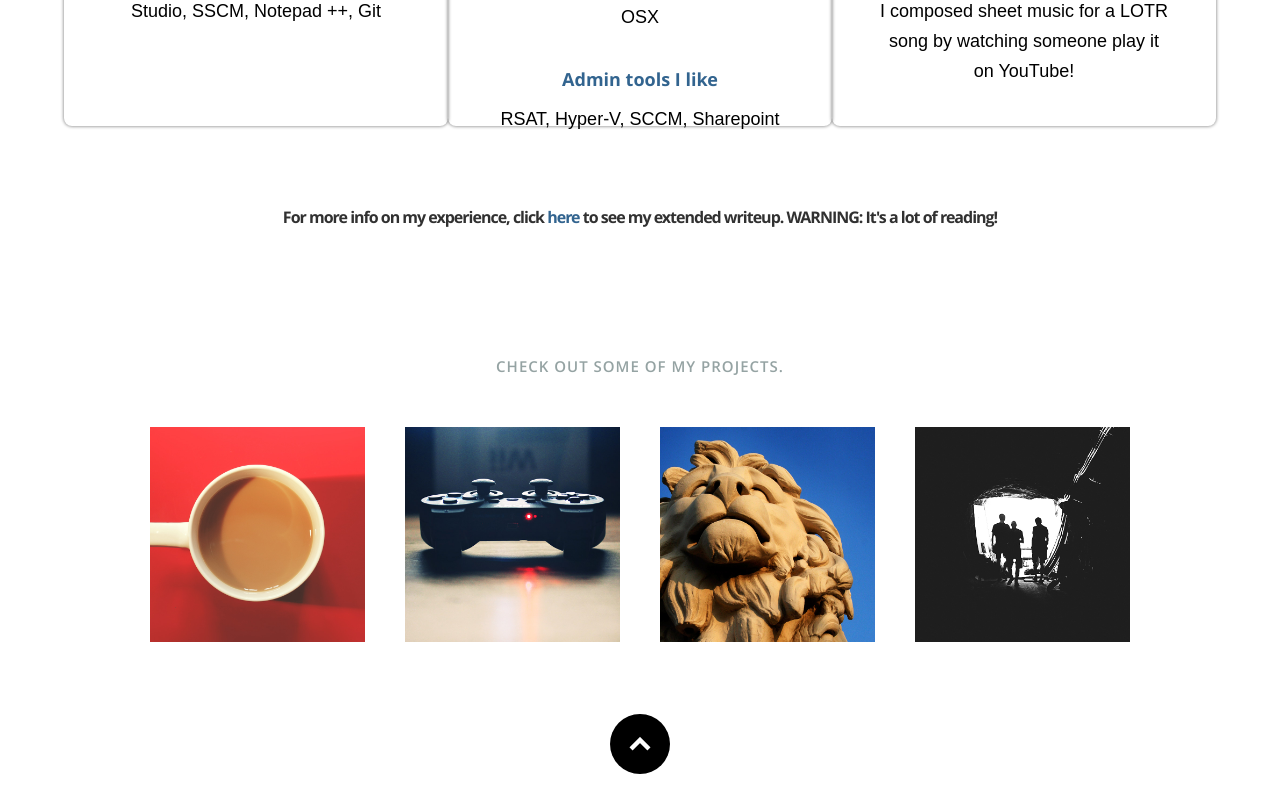
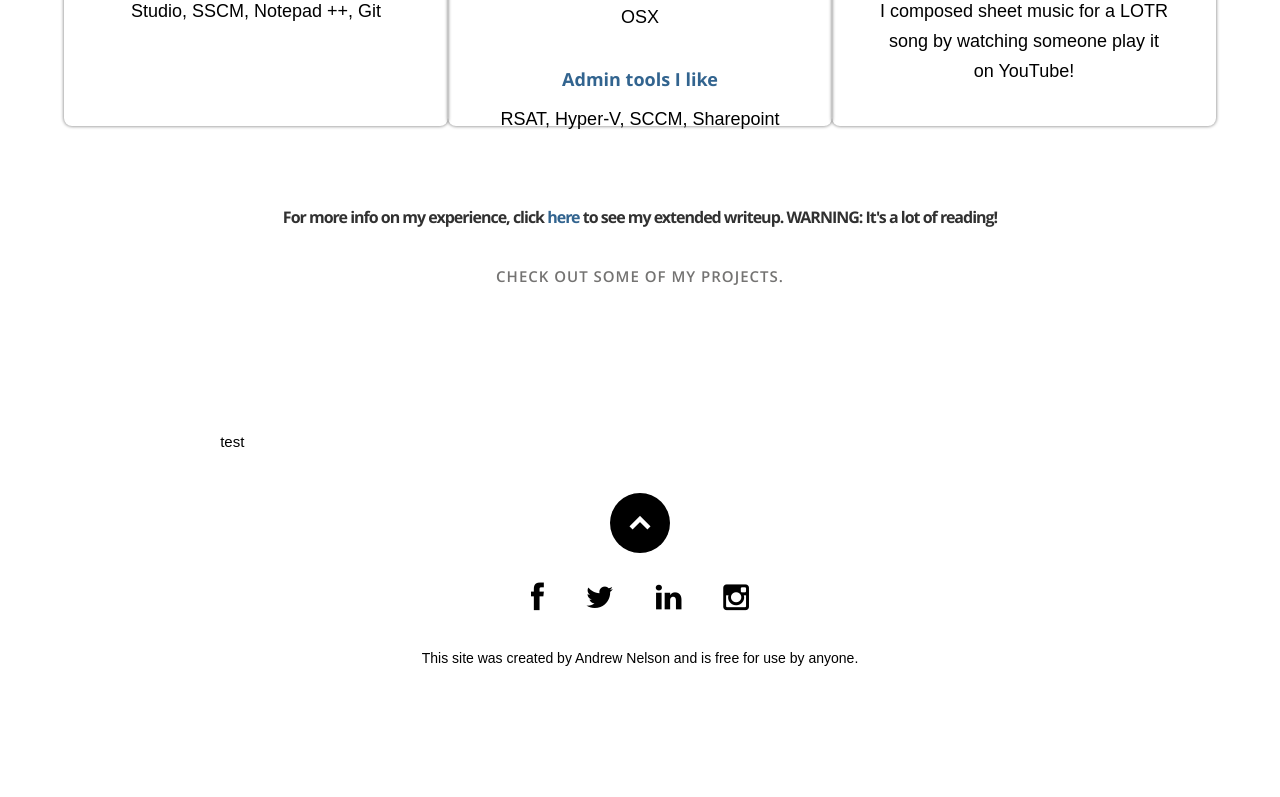
Before and after one commit to Saintroi/saintroi.github.io, a React (Create React App) app: page / in a window 1280 px wide. Shown: the part 2000-2797 px from the top of the page. After the commit the page ends 2721 px from the top, so only its background shows below. Built offline with nearby package versions, Linux system fonts and the light colour scheme.

Commit message:
CSS Overhaul for Project Cards - Initial

```diff
--- a/public/css/layout.css
+++ b/public/css/layout.css
@@ -213,8 +213,9 @@ ul#nav li.current a { color: var(--secondary-color); }
 }
 #about .profile-pic {
    position: relative;
-   width: 120px;
-   height: 120px;
+   object-fit: cover;
+   width: 200px;
+   height: 200px;
    border-radius: 100%;
 }
 #about .contact-details { width: 41.66667%; }
--- a/src/components/about/about.js
+++ b/src/components/about/about.js
@@ -5,7 +5,7 @@ export default class About extends Component {
         <section id="about">
         <div className="row">
           <div className="three columns">
-            <img className="profile-pic" src="images/profilepic.jpg" alt />
+            <img className="profile-pic" src="images/profilepic.jpg"/>
           </div>
           <div className="nine columns main-col">
             <h2>About Me</h2>
--- /dev/null
+++ b/src/components/portfolio/portfolio.css
@@ -0,0 +1,32 @@
+/* Portfolio Stylesheet */
+
+#portfolio{
+    position: relative;
+    text-align: center;
+    display: grid;
+    padding-left: 15%;
+    padding-right: 15%;
+    grid-template-columns: repeat(auto-fill, minmax(8rem, 1fr));
+    grid-gap: 10px;
+    background: #ffffff;
+    --primary-color: rgb(0,0,0);
+    --secondary-color: rgb(50, 100, 143);
+    --teritary-color: rgb(116, 115, 114);
+    --primary-text-color: #fff;
+}
+
+#portfolio card{
+    position: relative;
+    text-align: center;
+    display:flex;
+    background: var(--secondary-color);
+}
+
+#projects h1{
+    font: 15px/24px 'opensans-semibold', sans-serif;
+    text-transform: uppercase;
+    letter-spacing: 1px;
+    text-align: center;
+    margin-bottom: 48px;
+    color: var(--teritary-color);
+}
--- a/src/components/portfolio/portfolio.js
+++ b/src/components/portfolio/portfolio.js
@@ -1,124 +1,17 @@
 import React, { Component } from 'react';
 import { Link } from 'react-router-dom';
+import './portfolio.css';
 
 export default class Portfolio extends Component {
   render() {
     return (
-        <section id="portfolio">
-        <div className="row">
-          <div className="twelve columns collapsed">
-            <h1>Check Out Some of My Projects.</h1>
-            {/* portfolio-wrapper */}
-            <div id="portfolio-wrapper" className="bgrid-quarters s-bgrid-thirds cf">
-              <div className="columns portfolio-item">
-                <div className="item-wrap">
-                  <a href="#modal-sc" title>
-                    <img alt src="images/portfolio/coffee.jpg" />
-                    <div className="overlay">
-                      <div className="portfolio-item-meta">
-                        <h5>Sage Connector</h5>
-                        <p>Python and C# API</p>
-                      </div>
-                    </div>
-                    <div className="link-icon"><i className="icon-plus" /></div>
-                  </a>
-                </div>
-              </div> {/* item end */}
-              <div className="columns portfolio-item">
-                <div className="item-wrap">
-                  <a href="#modal-02" title>
-                    <img alt src="images/portfolio/console.jpg" />
-                    <div className="overlay">
-                      <div className="portfolio-item-meta">
-                        <h5>Console</h5>
-                        <p>Web Development</p>
-                      </div>
-                    </div>
-                    <div className="link-icon"><i className="icon-plus" /></div>
-                  </a>
-                </div>
-              </div> {/* item end */}
-              <div className="columns portfolio-item">
-                <div className="item-wrap">
-                  <a href="#modal-03" title>
-                    <img alt src="images/portfolio/judah.jpg" />
-                    <div className="overlay">
-                      <div className="portfolio-item-meta">
-                        <h5>Judah</h5>
-                        <p>Webdesign</p>
-                      </div>
-                    </div>
-                    <div className="link-icon"><i className="icon-plus" /></div>
-                  </a>
-                </div>
-              </div> {/* item end */}
-              <div className="columns portfolio-item">
-                <div className="item-wrap">
-                  <a href="#modal-04" title>
-                    <img alt src="images/portfolio/into-the-light.jpg" />
-                    <div className="overlay">
-                      <div className="portfolio-item-meta">
-                        <h5>Into The Light</h5>
-                        <p>Photography</p>
-                      </div>
-                    </div>
-                    <div className="link-icon"><i className="icon-plus" /></div>
-                  </a>
-                </div>
-              </div> {/* item end */}
-            </div> {/* portfolio-wrapper end */}
-          </div> {/* twelve columns end */}
-          {/* Modal Popup
-	      --------------------------------------------------------------- */}
-          <div id="modal-sc" className="popup-modal mfp-hide">
-            <img className="scale-with-grid" src="images/portfolio/modals/m-coffee.jpg" alt />
-            <div className="description-box">
-              <h4>Sage Connector</h4>
-              <p>A Python API and C# API working together to retrieve data from a Sage Accounting database.</p>
-              <span className="categories"><i className="fa fa-tag" />Database Interaction, API Design</span>
-            </div>
-            <div className="link-box">
-            <a className="popup-modal-dismiss"><Link to="/projects/sageconn" data-dismiss="modal-sc">Details</Link></a>
-              <a className="popup-modal-dismiss">Close</a>
-            </div>
-          </div>{/* modal-sc End */}
-          <div id="modal-02" className="popup-modal mfp-hide">
-            <img className="scale-with-grid" src="images/portfolio/modals/m-console.jpg" alt />
-            <div className="description-box">
-              <h4>Console</h4>
-              <p>Proin gravida nibh vel velit auctor aliquet. Aenean sollicitudin, lorem quis bibendum auctor, nisi elit consequat ipsum, nec sagittis sem nibh id elit.</p>
-              <span className="categories"><i className="fa fa-tag" />Branding, Web Development</span>
-            </div>
-            <div className="link-box">
-              <a href="http://www.behance.net">Details</a>
-              <a className="popup-modal-dismiss">Close</a>
-            </div>
-          </div>{/* modal-02 End */}
-          <div id="modal-03" className="popup-modal mfp-hide">
-            <img className="scale-with-grid" src="images/portfolio/modals/m-judah.jpg" alt />
-            <div className="description-box">
-              <h4>Judah</h4>
-              <p>Proin gravida nibh vel velit auctor aliquet. Aenean sollicitudin, lorem quis bibendum auctor, nisi elit consequat ipsum, nec sagittis sem nibh id elit.</p>
-              <span className="categories"><i className="fa fa-tag" />Branding</span>
-            </div>
-            <div className="link-box">
-              <a href="http://www.behance.net">Details</a>
-              <a className="popup-modal-dismiss">Close</a>
-            </div>
-          </div>{/* modal-03 End */}
-          <div id="modal-04" className="popup-modal mfp-hide">
-            <img className="scale-with-grid" src="images/portfolio/modals/m-intothelight.jpg" alt />
-            <div className="description-box">
-              <h4>Into the Light</h4>
-              <p>Proin gravida nibh vel velit auctor aliquet. Aenean sollicitudin, lorem quis bibendum auctor, nisi elit consequat ipsum, nec sagittis sem nibh id elit.</p>
-              <span className="categories"><i className="fa fa-tag" />Photography</span>
-            </div>
-            <div className="link-box">
-              <a href="http://www.behance.net">Details</a>
-              <a className="popup-modal-dismiss">Close</a>
-            </div>
-          </div>{/* modal-04 End */}
-        </div> {/* row End */}
+        <section id="projects">
+          <h1>Check Out Some of My Projects.</h1>
+          <div id="portfolio"> {/* sage connector */}
+            <div className="card">
+              test
+            </div>{/* sage connector end */}
+          </div> {/* portfolio end */}
       </section>
     );
   }
--- a/src/components/skills/skills.js
+++ b/src/components/skills/skills.js
@@ -51,10 +51,8 @@ export default class Skills extends Component {
             </div>
           </div>{/*End Skills*/}
 
-          <div class="resume-link">
+          <div className="resume-link">
           <h1>For more info on my experience, click <Link to="/resume">here</Link> to see my extended writeup. WARNING: It's a lot of reading!</h1>
-
-
           </div>
       </section>
     );
```
Also changed, not shown: public/images/portfolio/connector.png (added), public/images/profilepic.jpg.
